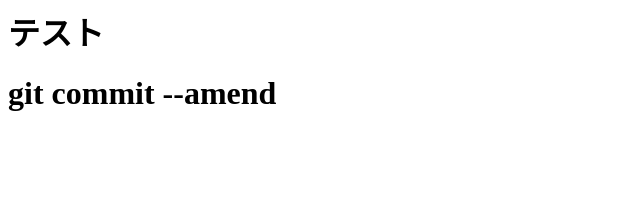
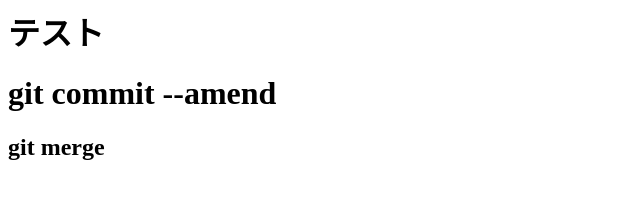
Before and after one commit to takumioka/git_tutorial, a plain HTML site: page index.html in a window 1280 px wide. Shown: the whole page, without its empty margins (0-640 px from the left). Drawn offline with Linux system fonts and the light colour scheme.

Commit message:
Update index.html

```diff
--- a/index.html
+++ b/index.html
@@ -1,2 +1,3 @@
 <h1>テスト</h1>
 <h1>git commit --amend</h1>
+<h2>git merge <h2>
```
